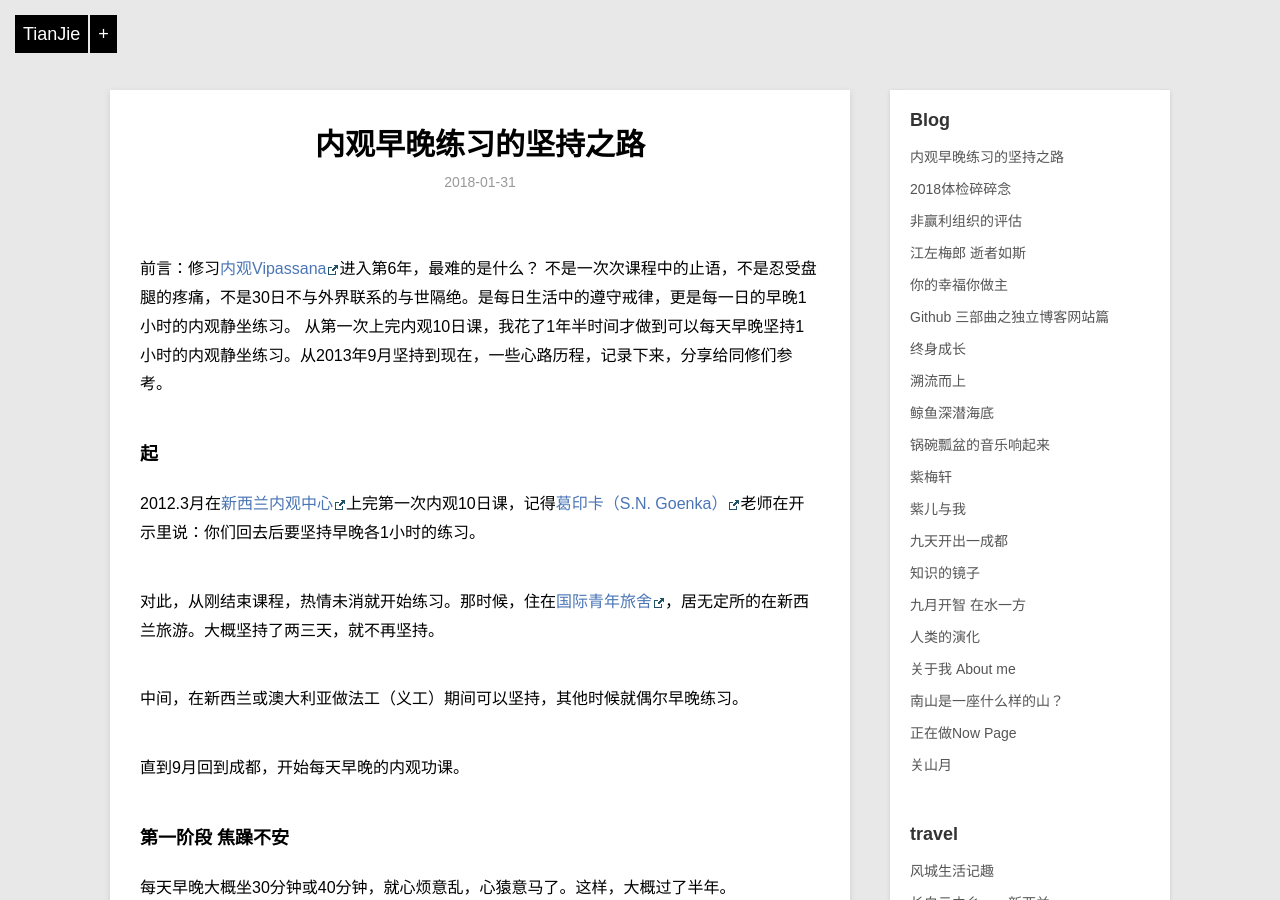
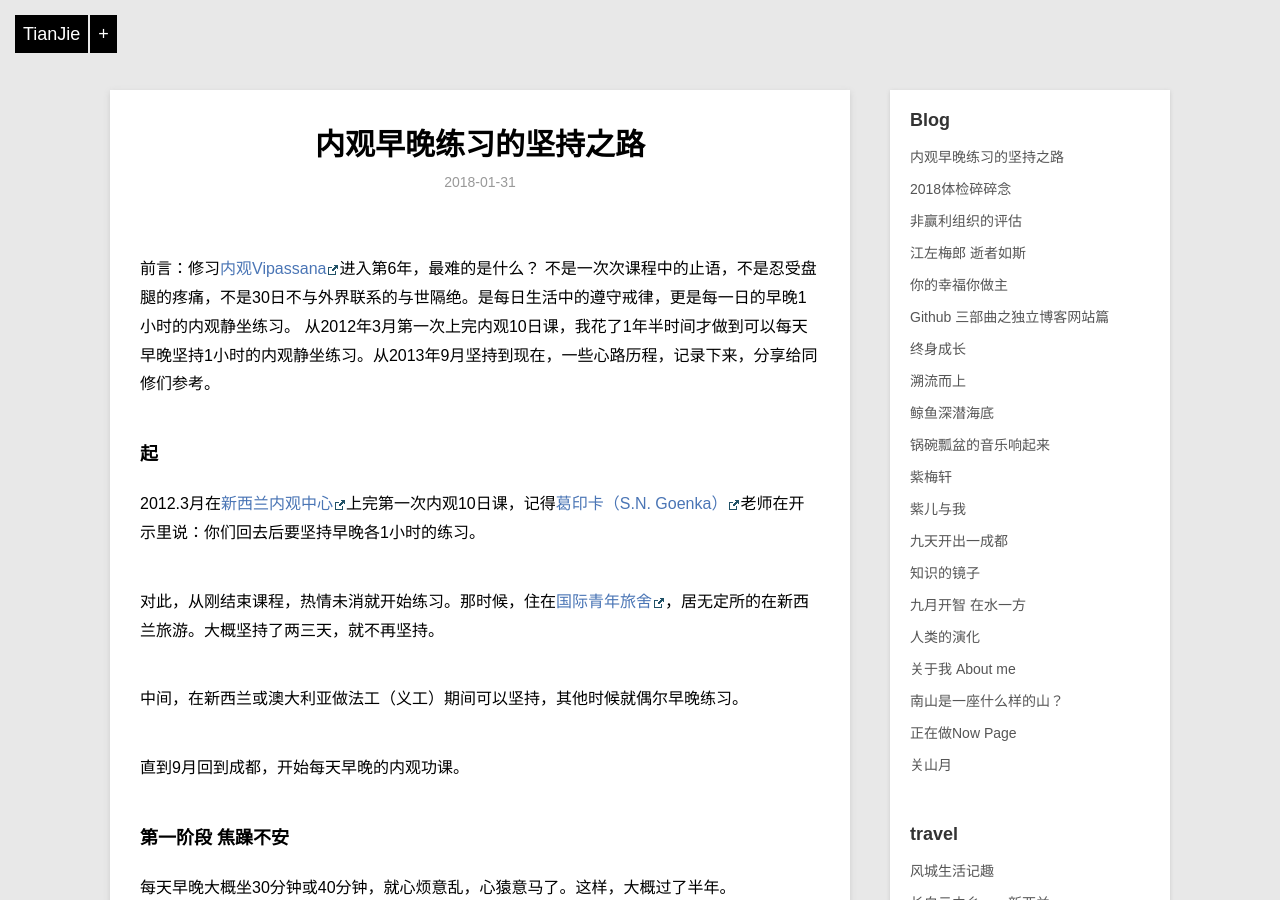
Before and after one commit to violettianjie/violettianjie.github.io, a Jekyll site: the page built from _posts/blog/2018-01-31-vipassana.md, in a window 1280 px wide and 900 px high. Built offline with Jekyll 4.4.1, drawn with Linux system fonts in a browser that asks for light colours; comment, search, counter and statistics services are not loaded.

Commit message:
Update 2018-01-31-vipassana.md

```diff
--- a/_posts/blog/2018-01-31-vipassana.md
+++ b/_posts/blog/2018-01-31-vipassana.md
@@ -8,7 +8,7 @@ category: blog
 
 
 前言：修习[内观Vipassana](https://www.dhamma.org/zh)进入第6年，最难的是什么？ 不是一次次课程中的止语，不是忍受盘腿的疼痛，不是30日不与外界联系的与世隔绝。是每日生活中的遵守戒律，更是每一日的早晚1小时的内观静坐练习。
-从第一次上完内观10日课，我花了1年半时间才做到可以每天早晚坚持1小时的内观静坐练习。从2013年9月坚持到现在，一些心路历程，记录下来，分享给同修们参考。
+从2012年3月第一次上完内观10日课，我花了1年半时间才做到可以每天早晚坚持1小时的内观静坐练习。从2013年9月坚持到现在，一些心路历程，记录下来，分享给同修们参考。
 
 ### 起
 
```
